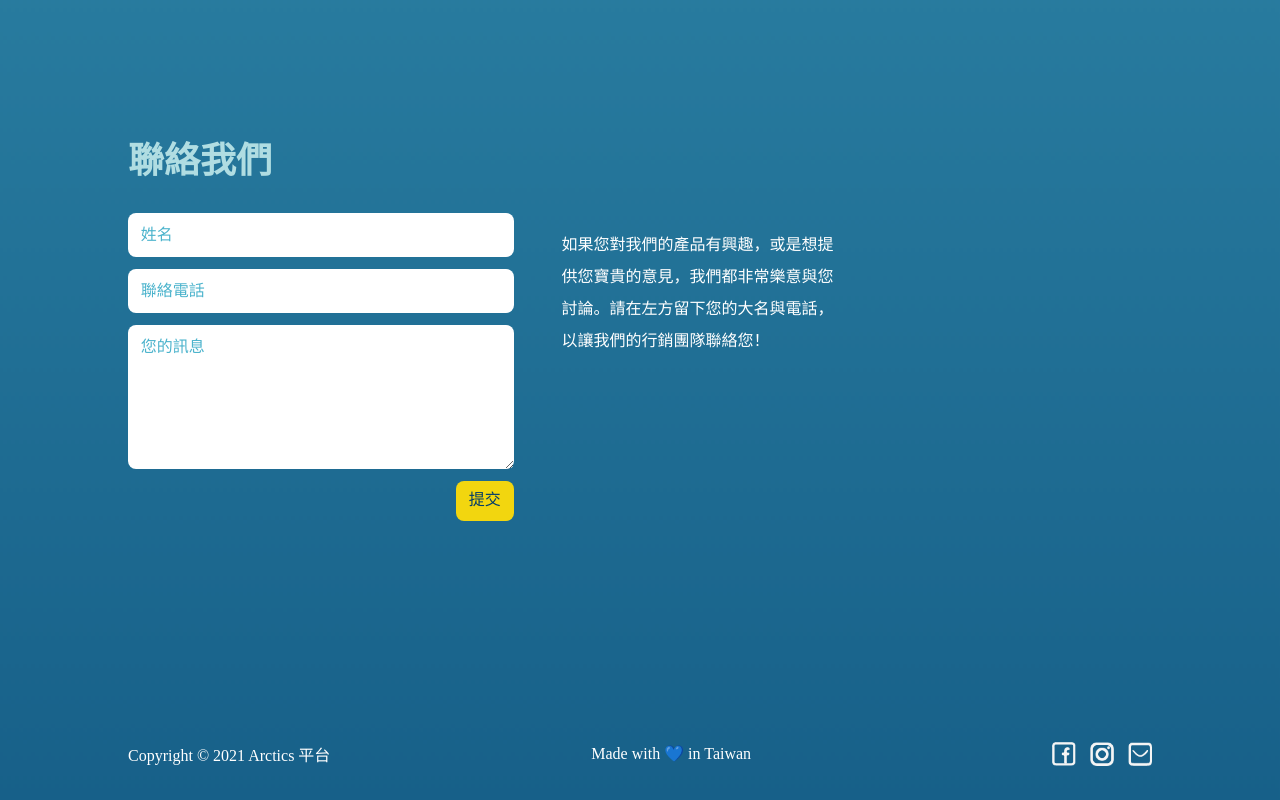
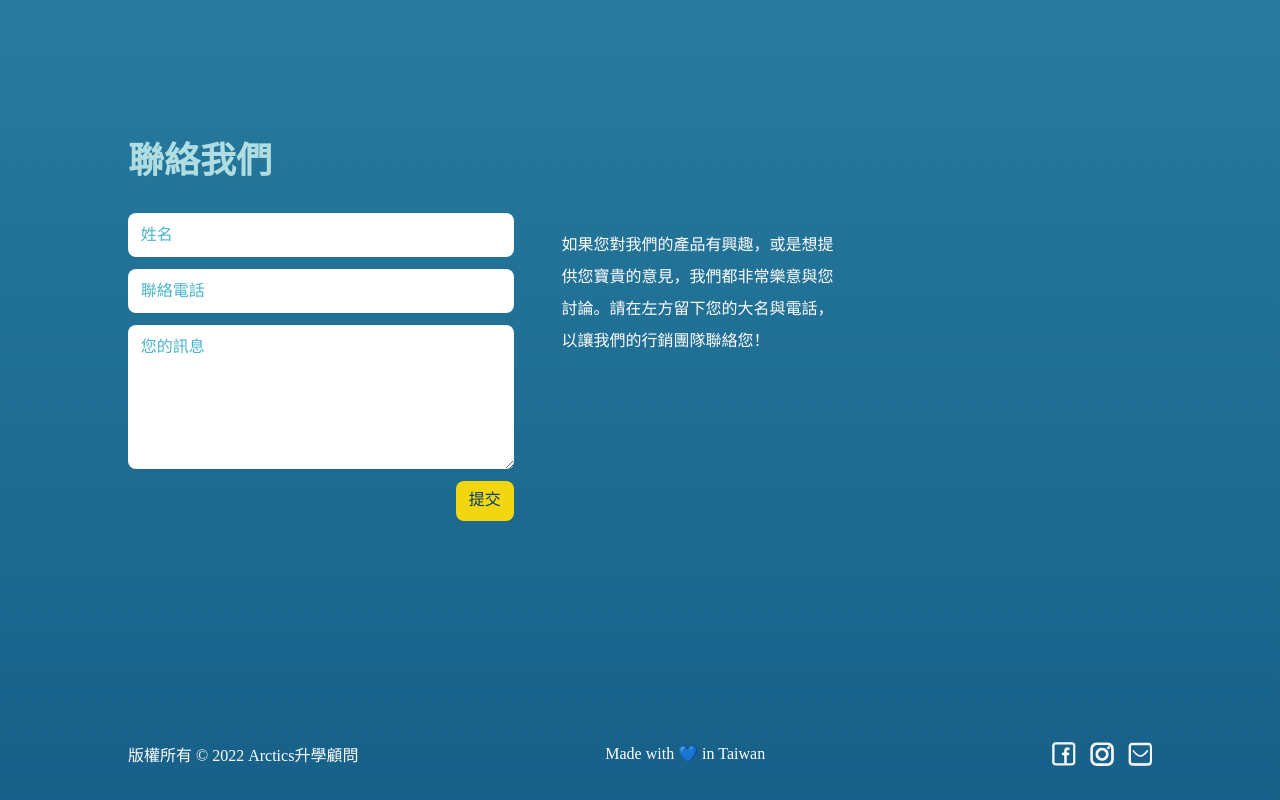
Before and after one commit to Arctics-Academy/arctics-web-frontend, a React (Create React App) app: page / in a window 1280 px wide. Shown: the part 3439-4239 px from the top of the page. Built offline with nearby package versions, Linux system fonts and the light colour scheme; a web font is replaced by a local one.

Commit message:
Fix: Update footer to always show current year

```diff
--- a/src/Components/Foot.js
+++ b/src/Components/Foot.js
@@ -9,7 +9,7 @@ import imgEmail from '../img/footer-email-icon.png'
 export default function Foot () {
     return (
         <footer>
-            <p className="footer footer__left">Copyright &copy; 2021 Arctics 平台</p>
+            <p className="footer footer__left">版權所有 &copy; {(new Date).getFullYear()} Arctics升學顧問</p>
 		    <p className="footer footer__mid rwd-hide">Made with 💙 in Taiwan</p>
 		    <ul className="footer footer__right rwd-hide">
 			    <li className="footer__link-item"><img src={imgFB} alt="facbook link" height="24px"></img></li>
```
